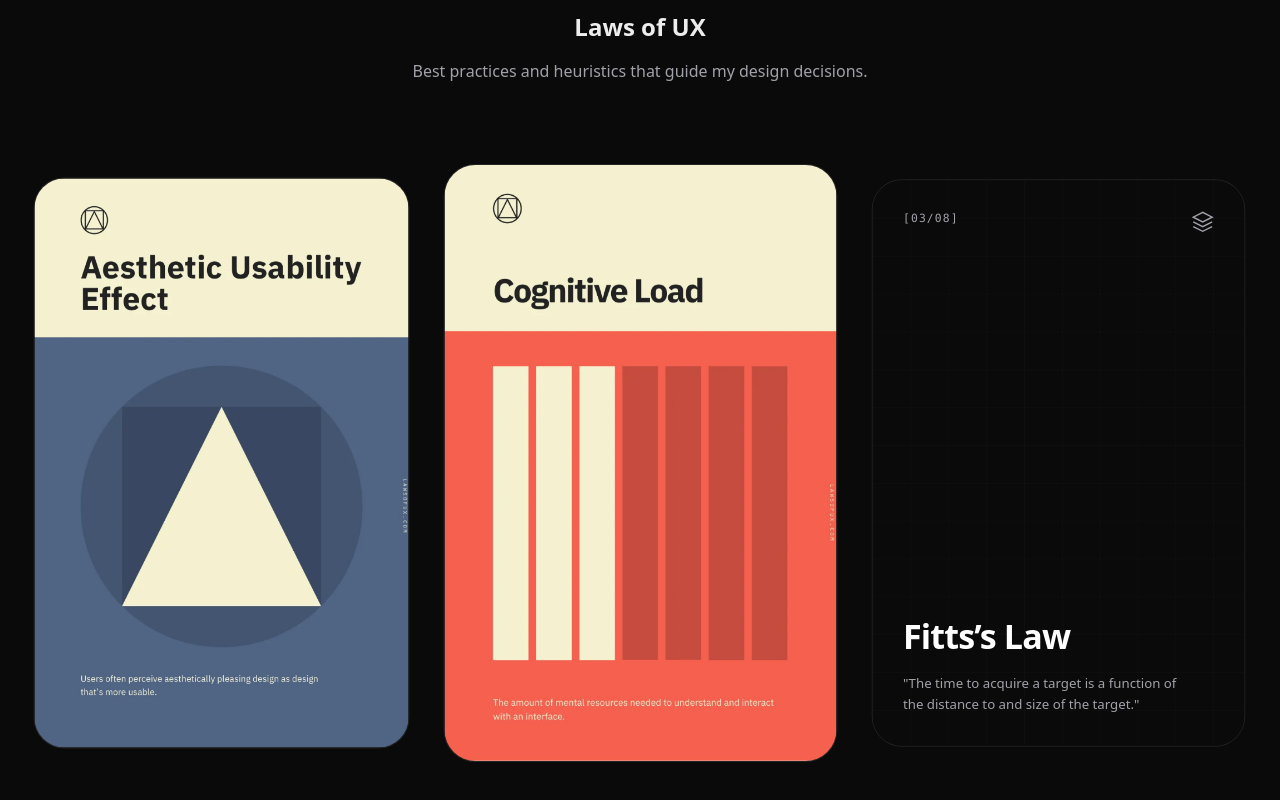
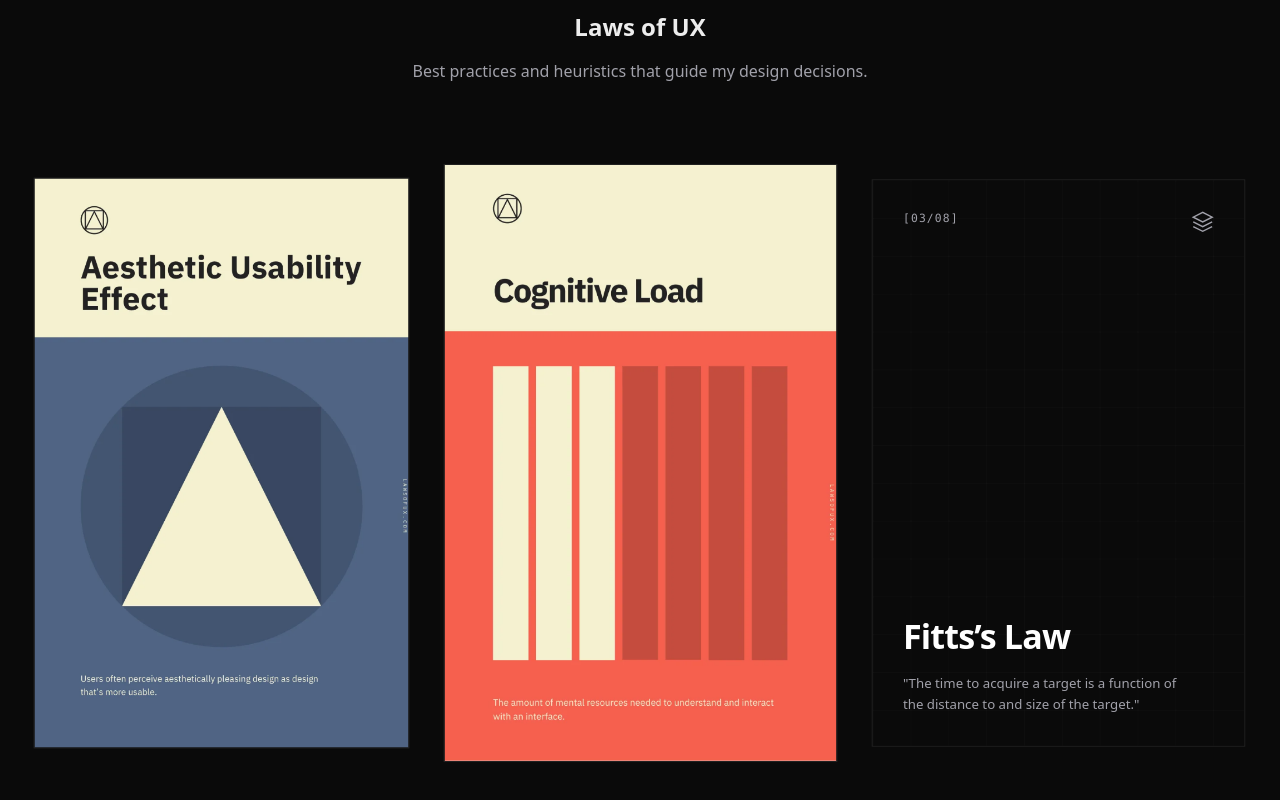
Before and after one commit to JoshuaPil/jp-portfolio, a Next.js app: page / in a window 1280 px wide. Shown: the part 1685-2485 px from the top of the page. Built offline with nearby package versions, Linux system fonts and the light colour scheme.

Commit message:
Remove corner radius from carousel cards

```diff
--- a/components/ui/laws-carousel.tsx
+++ b/components/ui/laws-carousel.tsx
@@ -124,7 +124,7 @@ function LawCard({ law, containerRef, index }: { law: any; containerRef: any; in
             viewport={{ once: true }}
         >
             <div
-                className="absolute inset-0 rounded-[32px] overflow-hidden transition-all duration-500 hover:shadow-2xl border border-white/10 bg-[#0A0A0A]"
+                className="absolute inset-0 rounded-none overflow-hidden transition-all duration-500 hover:shadow-2xl border border-white/10 bg-[#0A0A0A]"
             >
                 {law.image ? (
                     // Full Image Background (Poster)
```
